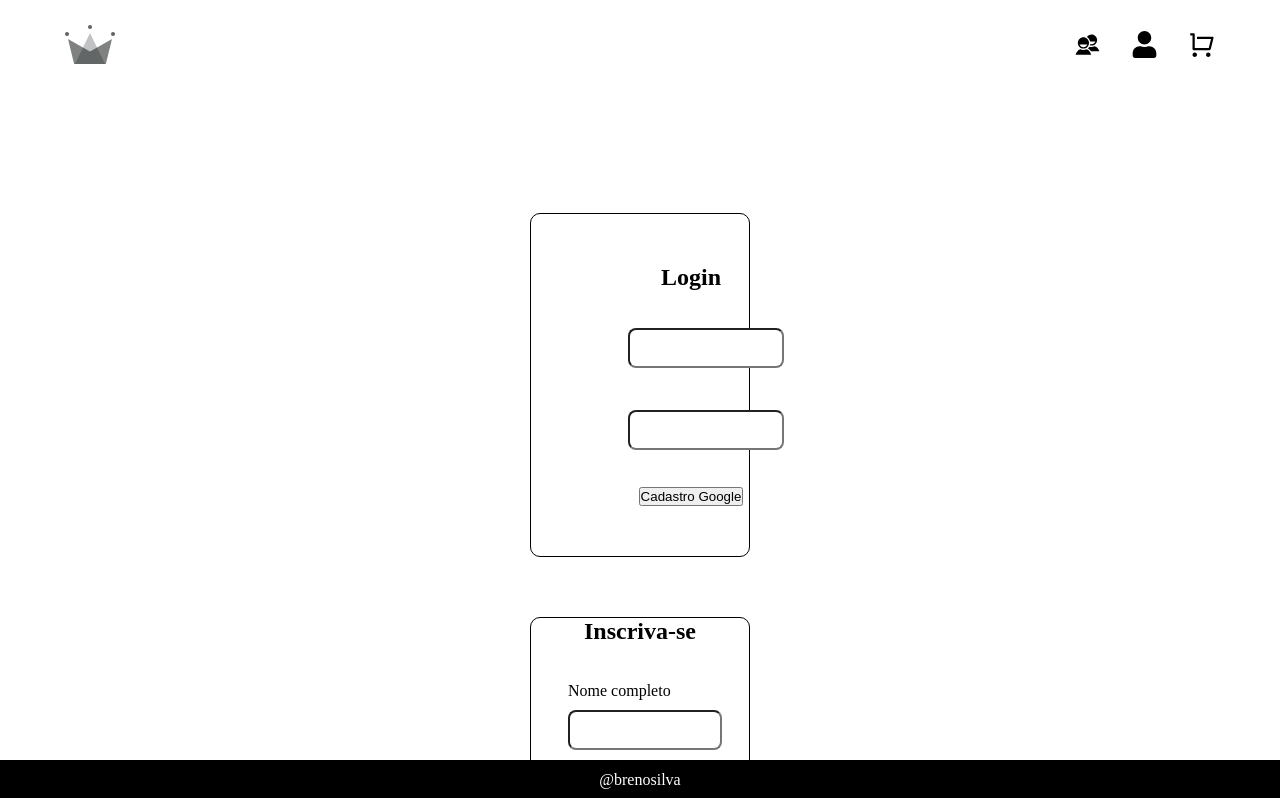
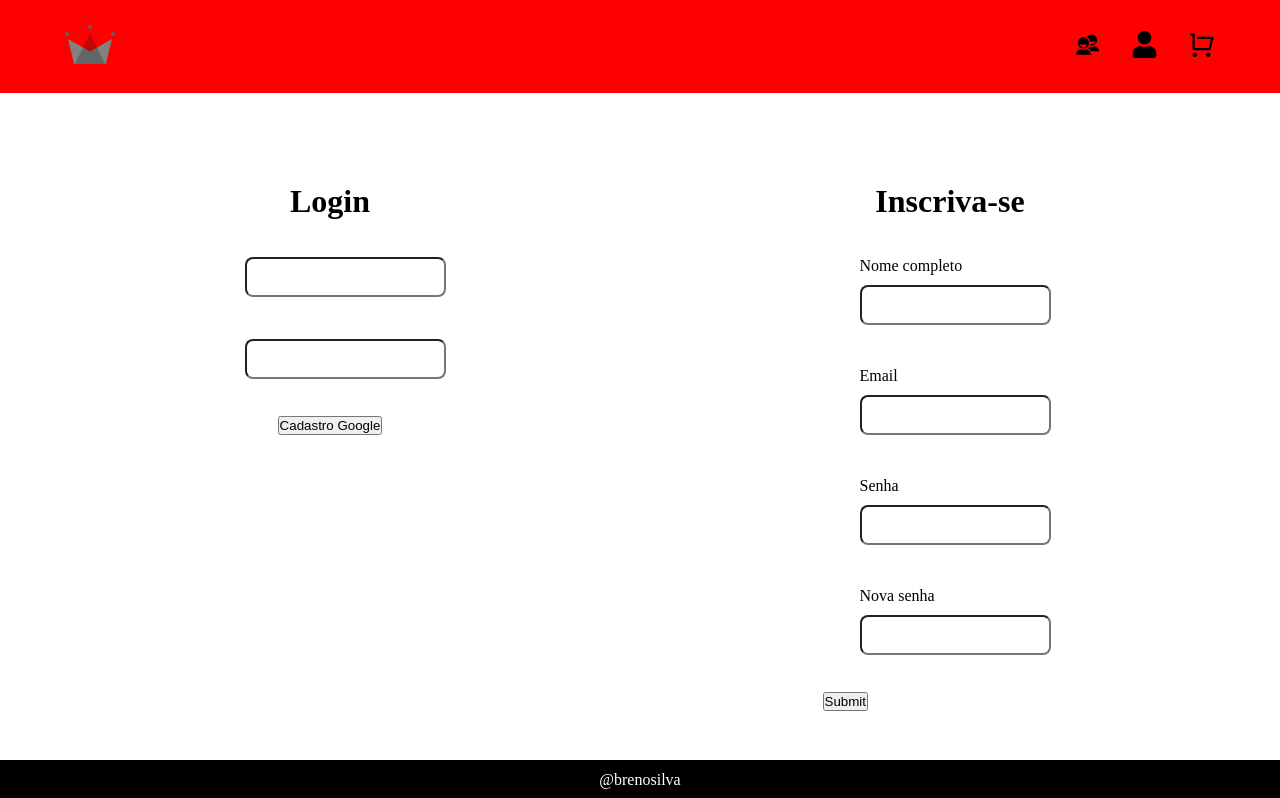
Before and after one commit to brenosilldev/react, a React (Create React App) app in the folder ecommerce/: page /SignIn in a window 1280 px wide. Shown: the top 798 px of the page. Built offline with nearby package versions, Linux system fonts and the light colour scheme.

Commit message:
✨ feat: Components

```diff
--- a/ecommerce/src/componentes/header/header.style.scss
+++ b/ecommerce/src/componentes/header/header.style.scss
@@ -1,6 +1,7 @@
 header{
     height: auto;
     width: 100%;
+    background-color: red;
     display: flex;
     justify-content: space-between;
     align-items: center;
--- a/ecommerce/src/componentes/layout/style.scss
+++ b/ecommerce/src/componentes/layout/style.scss
@@ -1,6 +1,5 @@
 .main{
     width: 100%;
     height: 100%;
-    padding: 40px 40px;
 
 }
--- a/ecommerce/src/pages/sign-in/sign-in.jsx
+++ b/ecommerce/src/pages/sign-in/sign-in.jsx
@@ -9,8 +9,8 @@ const Signin = () =>{
 
     return (
         <>
-            <section>
-                <div className="container-sign">
+
+            <div className="container">
                 <div className="subcontainer">
                     <SigninComponent />
 
@@ -21,7 +21,7 @@ const Signin = () =>{
 
             </div>
 
-            </section>
+
         </>
     )
 
--- a/ecommerce/src/pages/sign-in/sign-in.scss
+++ b/ecommerce/src/pages/sign-in/sign-in.scss
@@ -1,20 +1,20 @@
-section{
-    display: flex;
-    justify-content: center;
-    align-items: center;
-}
 
-.container-sign{
+
+.container{
     width: 100%;
     display: flex;
-    padding: 50px;
+    flex-direction: row;
+    padding: 50px 20px;
 }
 
 .subcontainer{
-    width: 100%;
-    height: 100%;
-    border: 1px solid black;
-    margin: 30px;
+    width: 50%;
+    display: flex;
+    justify-content: center;
+    align-items: start;
+
+
+    margin: 10px;
     border-radius: 10px;
-
+    padding: 30px;
 }
```
Lines whose indentation alone changed are shown as unchanged.
